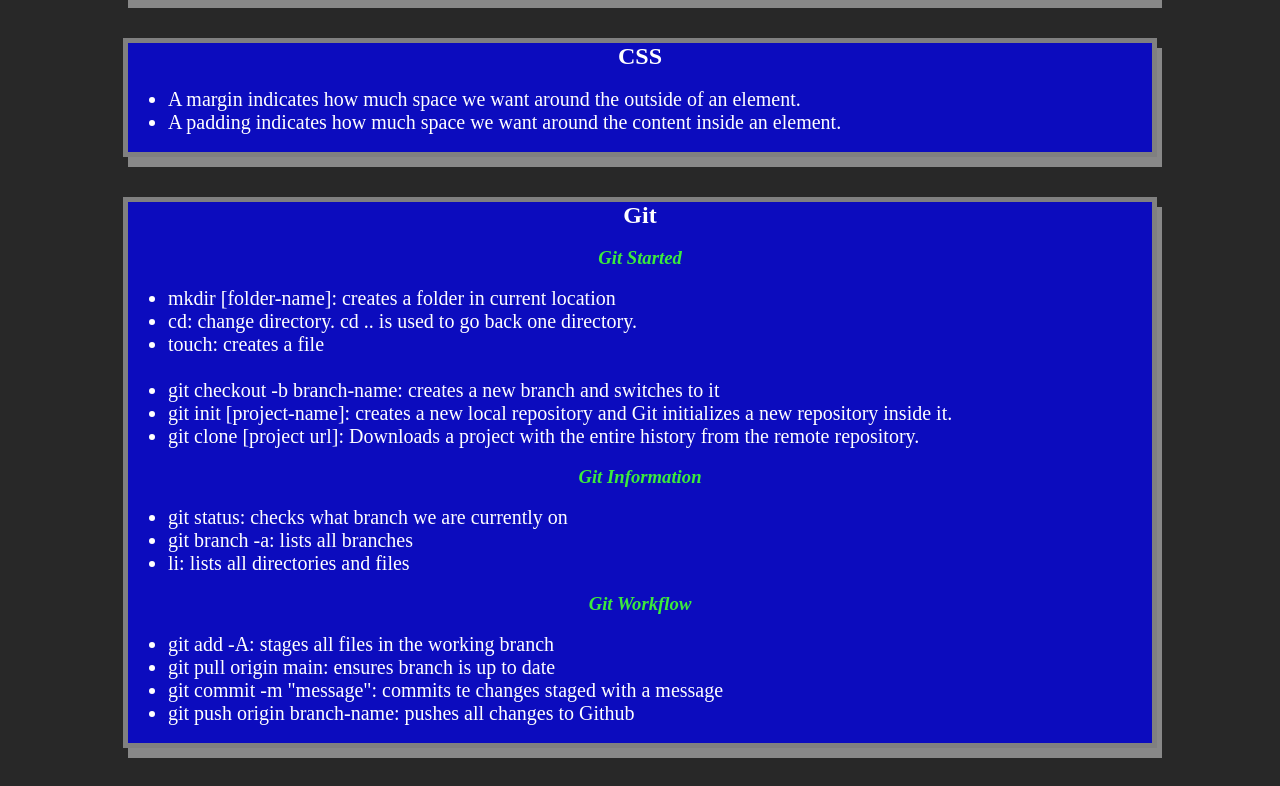
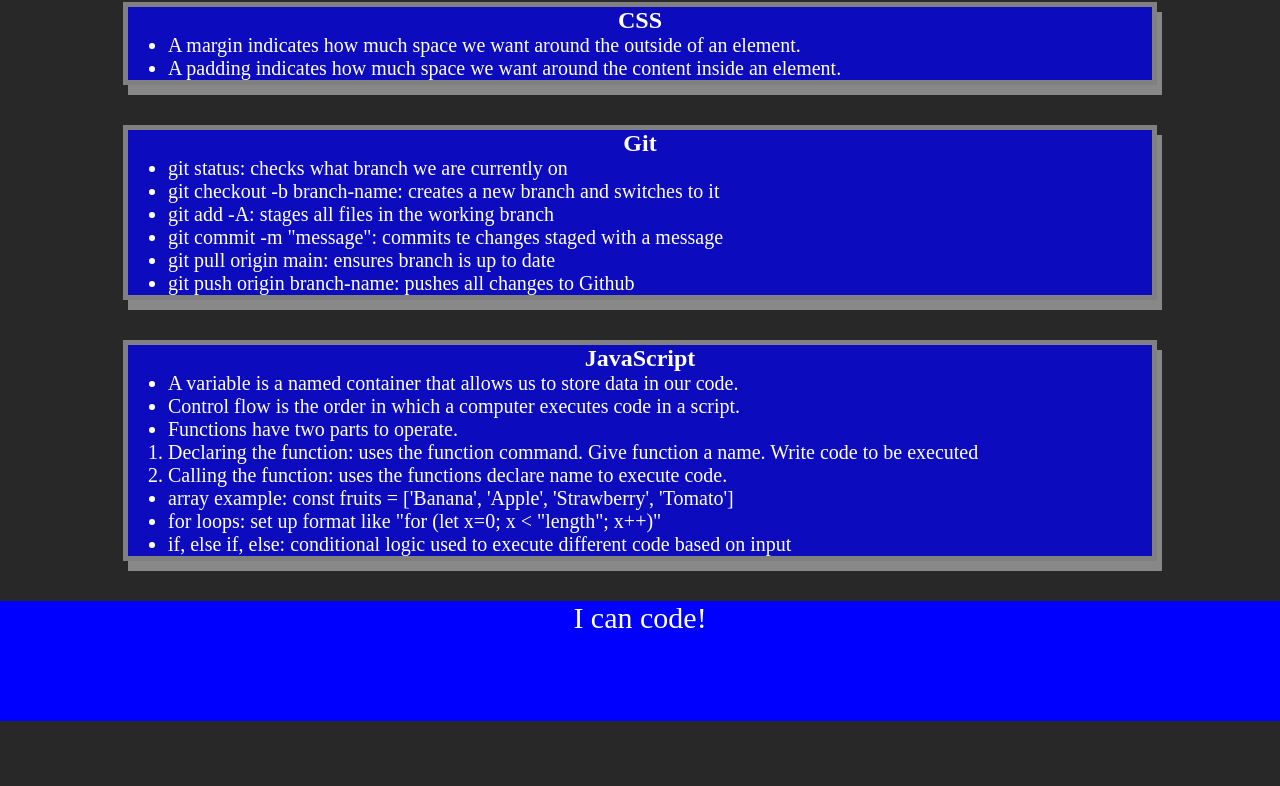
Before and after one commit to NoahCalderwood/Prework-Study-Guide, a plain HTML site: page index.html in a window 1280 px wide. Shown: the part 419-1205 px from the top of the page. After the commit the page ends 1140 px from the top, so only its background shows below. Drawn offline with Linux system fonts and the light colour scheme.

Commit message:
Revert "added spacing to all sections and rework/added info to git section"

```diff
--- a/assets/style.css
+++ b/assets/style.css
@@ -20,12 +20,6 @@ h2 {
     text-align: center;
 }
 
-h3 {
-    text-align: center;
-    color: rgb(60, 235, 60);
-    font-style: italic;
-}
-
 img {
     display: block;
     height: 50px;
@@ -38,11 +32,6 @@ ul {
     padding-left: 40px;
     font-size: 20px;
 }
-
-ol {
-    padding-left: 30px;
-    color: yellow
-  }
 
 p {
     text-align: center;
--- a/index.html
+++ b/index.html
@@ -17,7 +17,7 @@
       <section class="card" id="html-section">
 
         <h2>HTML</h2>
-    <br>
+
         <ul>
           <li>The head element contains information about the webpage.</li>
           <li>The body element represents the visible content shown to the user.</li>
@@ -30,80 +30,55 @@
           </li>
           <li>link needs rel or relationship and href or URL to what is being linked.</li>
           <li>img and script use src = as their path.</li>
-         </ul>
 
-    <br>
+        </ul>
+
       </section>
 
       <section class="card" id="css-section">
 
         <h2>CSS</h2>
-    <br>
+
         <ul>
           <li>A margin indicates how much space we want around the outside of an element.</li>
           <li>A padding indicates how much space we want around the content inside an element.</li>
         </ul>
-    <br>
+
       </section>
 
       <section class="card" id="git-section">
 
         <h2>Git</h2>
-    <br>
-<!--information used from https://about.gitlab.com/images/press/git-cheat-sheet.pdf-->
-        <h3>Git Started</h3>
-    <br>
+
         <ul>
-          <li>mkdir [folder-name]: creates a folder in current location </li>
-          <li>cd: change directory. cd .. is used to go back one directory.</li>
-          <li>touch: creates a file </li>
-    <br>
+          <li>git status: checks what branch we are currently on</li>
           <li>git checkout -b branch-name: creates a new branch and switches to it</li>
-          <li>git init [project-name]: creates a new local repository and Git initializes a new repository inside it. </li>
-          <li>git clone [project url]: Downloads a project with the entire history from the remote
-            repository.</li>
-        </ul>
-    <br>
-        <h3>Git Information</h3>
-    <br>
-        <ul>
-         <li>git status: checks what branch we are currently on</li>
-          <li>git branch -a: lists all branches</li>
-          <li>li: lists all directories and files </li>
-        </ul>
-    <br>
-        <h3>Git Workflow</h3>
-    <br>
-        <ul>
           <li>git add -A: stages all files in the working branch</li>
+          <li>git commit -m "message": commits te changes staged with a message</li>
           <li>git pull origin main: ensures branch is up to date</li>
-          <li>git commit -m "message": commits te changes staged with a message</li>
           <li>git push origin branch-name: pushes all changes to Github</li>
         </ul>
-    <br>
 
       </section>
 
       <section class="card" id="javascript-section">
 
         <h2>JavaScript</h2>
-    <br>
+
         <ul>
           <li>A variable is a named container that allows us to store data in our code.</li>
           <li>Control flow is the order in which a computer executes code in a script.</li>
-    <br>
           <li>Functions have two parts to operate.
-               <ol>
+              <ol>
                 <li>Declaring the function: uses the function command. Give function a name. Write code to be executed</li>
                 <li>Calling the function: uses the functions declare name to execute code.</li>
               </ol>
           </li>
-    <br>
           <li>array example: const fruits = ['Banana', 'Apple', 'Strawberry', 'Tomato']</li>
           <li>for loops: set up format like  "for (let x=0; x < "length"; x++)"</li>
           <li>if, else if, else: conditional logic used to execute different code based on input</li>
         </ul>
-    <br>
+
       </section>
 
     </main>
```
